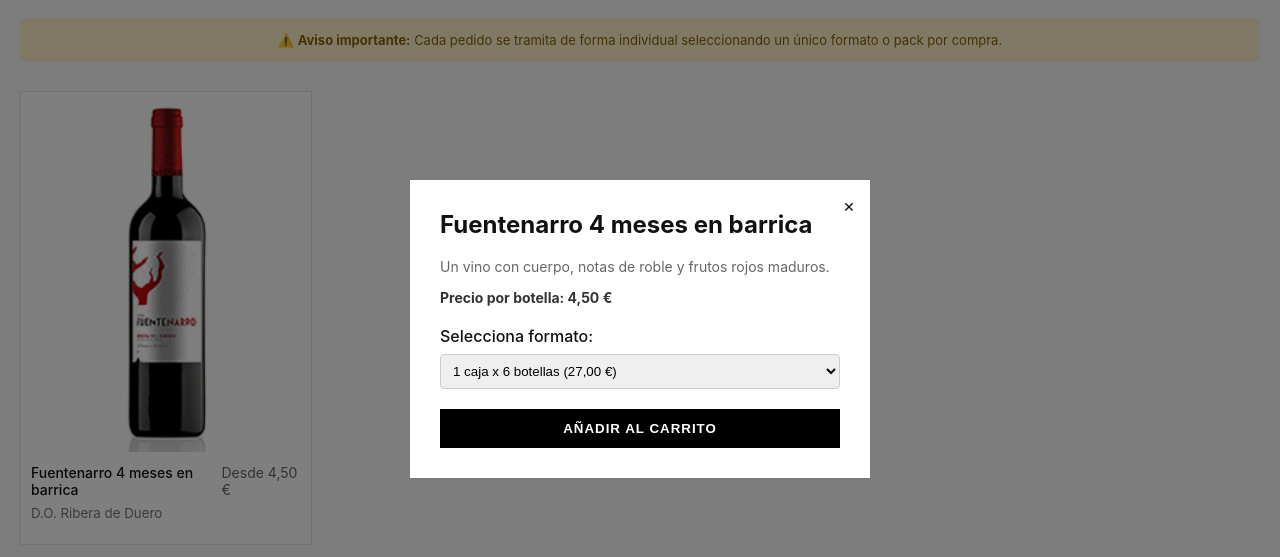
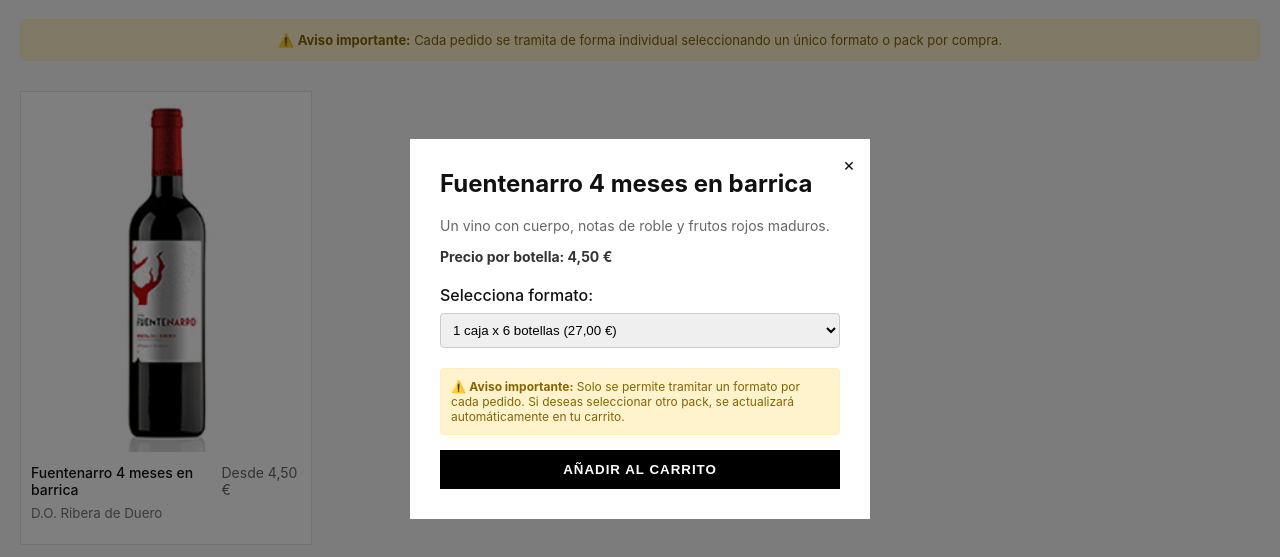
Before and after one commit to fuentenarrobodegas-oss/compra_online_vino, a plain HTML site: page index.html in a window 1280 px wide. Both pictures are taken after a click on the element 166 px from the left and 389 px from the top of the page. Shown: the part 71-628 px from the top of the page. Drawn offline with nearby package versions, Linux system fonts and the light colour scheme.

Commit message:
Update index.html

```diff
--- a/index.html
+++ b/index.html
@@ -146,6 +146,11 @@
                 </select>
             </div>
 
+            <!-- Aviso añadido justo antes de añadir al carrito -->
+            <div style="background: #fff3cd; color: #856404; padding: 10px; font-size: 12px; border-radius: 4px; margin-bottom: 15px; border: 1px solid #ffeeba;">
+                ⚠️ <strong>Aviso importante:</strong> Solo se permite tramitar un formato por cada pedido. Si deseas seleccionar otro pack, se actualizará automáticamente en tu carrito.
+            </div>
+
             <button onclick="agregarAlCarrito()" style="width: 100%; background: #000; color: #fff; border: none; padding: 12px; cursor: pointer; text-transform: uppercase; letter-spacing: 1px; font-weight: bold;">Añadir al carrito</button>
         </div>
     </div>
@@ -157,7 +162,7 @@
             <h2 style="margin-top:0;">Tu Carrito</h2>
 
             <div style="background: #fff3cd; color: #856404; padding: 10px; font-size: 12px; border-radius: 4px; margin-bottom: 15px; border: 1px solid #ffeeba;">
-                ⚠️ Se permite un único formato por cada trámite de pedido.
+                ⚠️ <strong>Aviso importante:</strong> Solo se permite tramitar un formato por cada pedido. Si deseas seleccionar otro pack, se actualizará automáticamente en tu carrito.
             </div>
 
             <div id="lista-carrito" style="max-height: 200px; overflow-y: auto; margin-bottom: 20px;">
```
